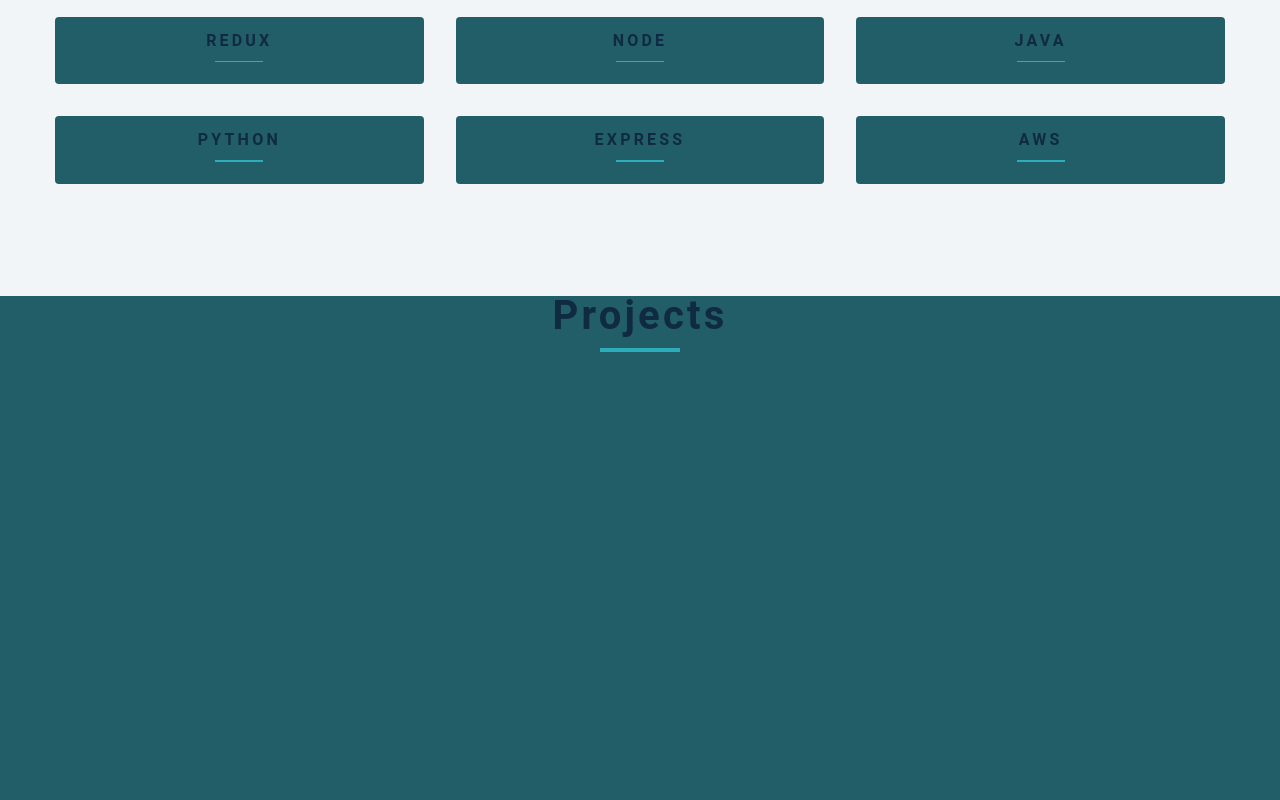
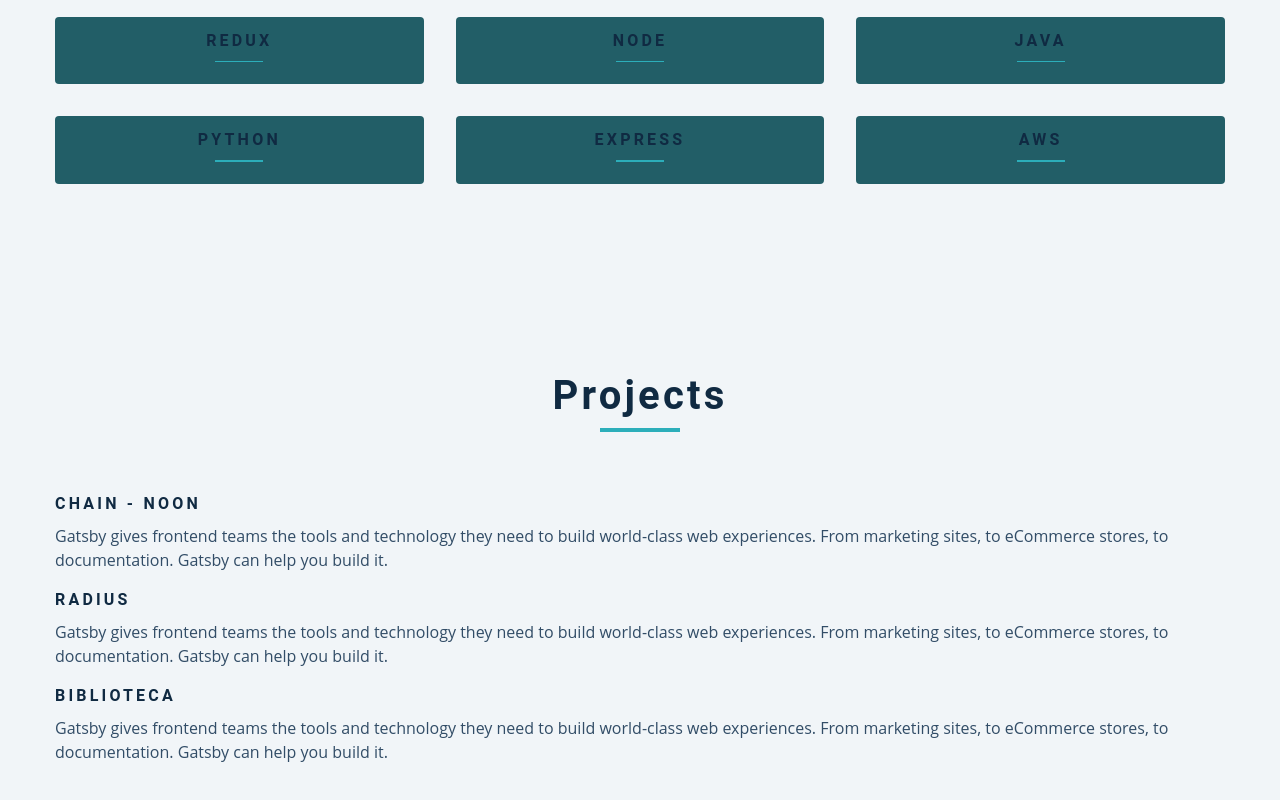
Before and after one commit to AminatP/portfolio, a Gatsby site: page / in a window 1280 px wide. Shown: the part 1083-1883 px from the top of the page. Before the commit the page ends 1499 px from the top, so only its background shows below. Built offline with nearby package versions, Linux system fonts and the light colour scheme; Gatsby itself is replaced by a stand-in of ours.

Commit message:
working on projects

```diff
--- a/src/components/Projects.js
+++ b/src/components/Projects.js
@@ -1,10 +1,23 @@
 import React from "react"
 import Title from "./Title"
-import Project from "./Project"
+import Image from "gatsby-image"
+import { FaGithub, FaHome } from "react-icons/fa"
 import { Link } from "gatsby"
+import projects from "../constants/projects"
+
 const Projects = () => {
-  return <section>
+  return <section className="section projects">
     <Title title="Projects"/>
+    <div className="section-center projects-center">
+      {projects.map((project)=>{
+        const {id, title, description} = project
+
+        return <article key={id}>
+          <h4>{title}</h4>
+          <p>{description}</p>
+        </article>
+      })}
+    </div>
   </section>
 }
 
--- a/src/constants/projects.js
+++ b/src/constants/projects.js
@@ -2,20 +2,18 @@ import React from "react"
 export default [
   {
     id: 1,
-    title: "REACT",
-    desciption: "yada yada yada",
+    title: "CHAIN - NOON",
+    description: "Gatsby gives frontend teams the tools and technology they need to build world-class web experiences. From marketing sites, to eCommerce stores, to documentation. Gatsby can help you build it.",
 
   },
   {
     id: 2,
-    title: "JAVASCRIPT",
-    desciption: "yada yada yada",
-
+    title: "RADIUS",
+    description: "Gatsby gives frontend teams the tools and technology they need to build world-class web experiences. From marketing sites, to eCommerce stores, to documentation. Gatsby can help you build it.",
   },
   {
     id: 3,
-    title: "HTML",
-    desciption: "yada yada yada",
-
+    title: "BIBLIOTECA",
+    description: "Gatsby gives frontend teams the tools and technology they need to build world-class web experiences. From marketing sites, to eCommerce stores, to documentation. Gatsby can help you build it.",
   },
 ]
```
